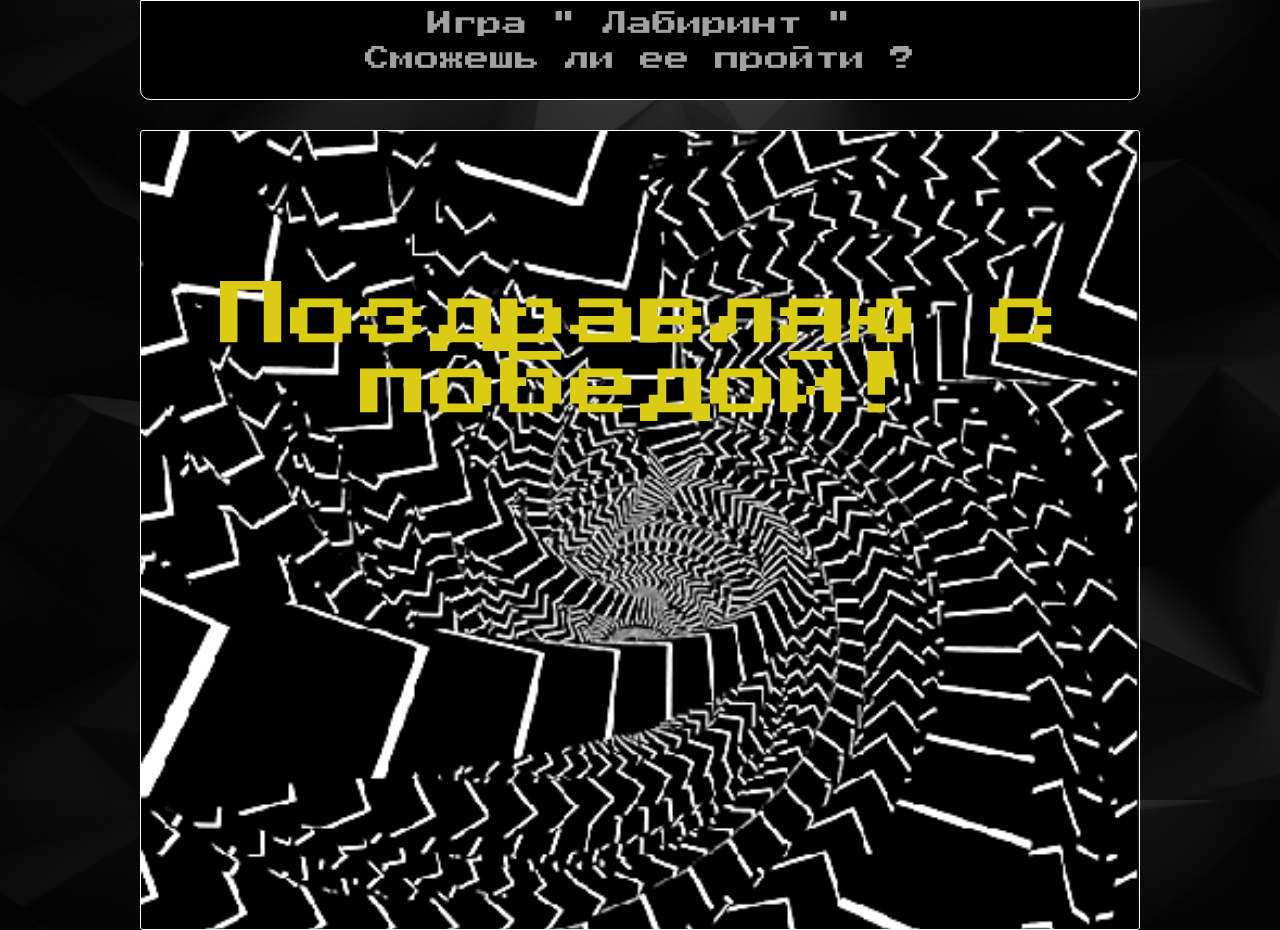
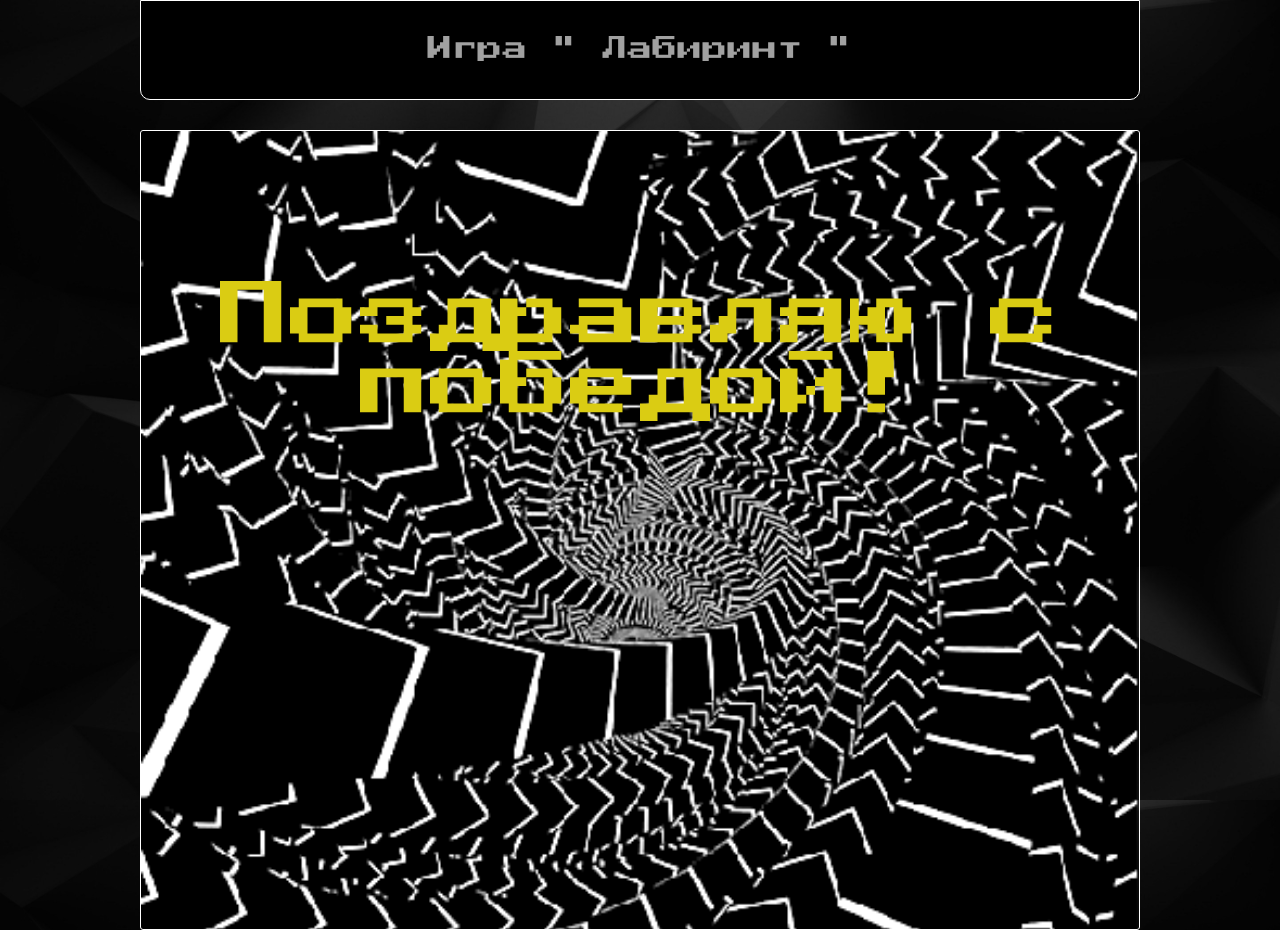
Before and after one commit to Salmix1326/Lesson_9, a plain HTML site: page index-2.html in a window 1280 px wide. Drawn offline with Linux system fonts and the light colour scheme.

Commit message:
Update index-2.html

```diff
--- a/index-2.html
+++ b/index-2.html
@@ -14,8 +14,7 @@
       <div class="container">
          <!-- Header -->
          <header class="header">
-            <h1>Игра " Лабиринт "</h1>
-            <h2>Сможешь ли ее пройти ?</h2>
+            <h3 class="title">Игра " Лабиринт "</h3>
          </header> <!-- /Header -->
          <!-- Main Section -->
          <main class="main-section">
```
